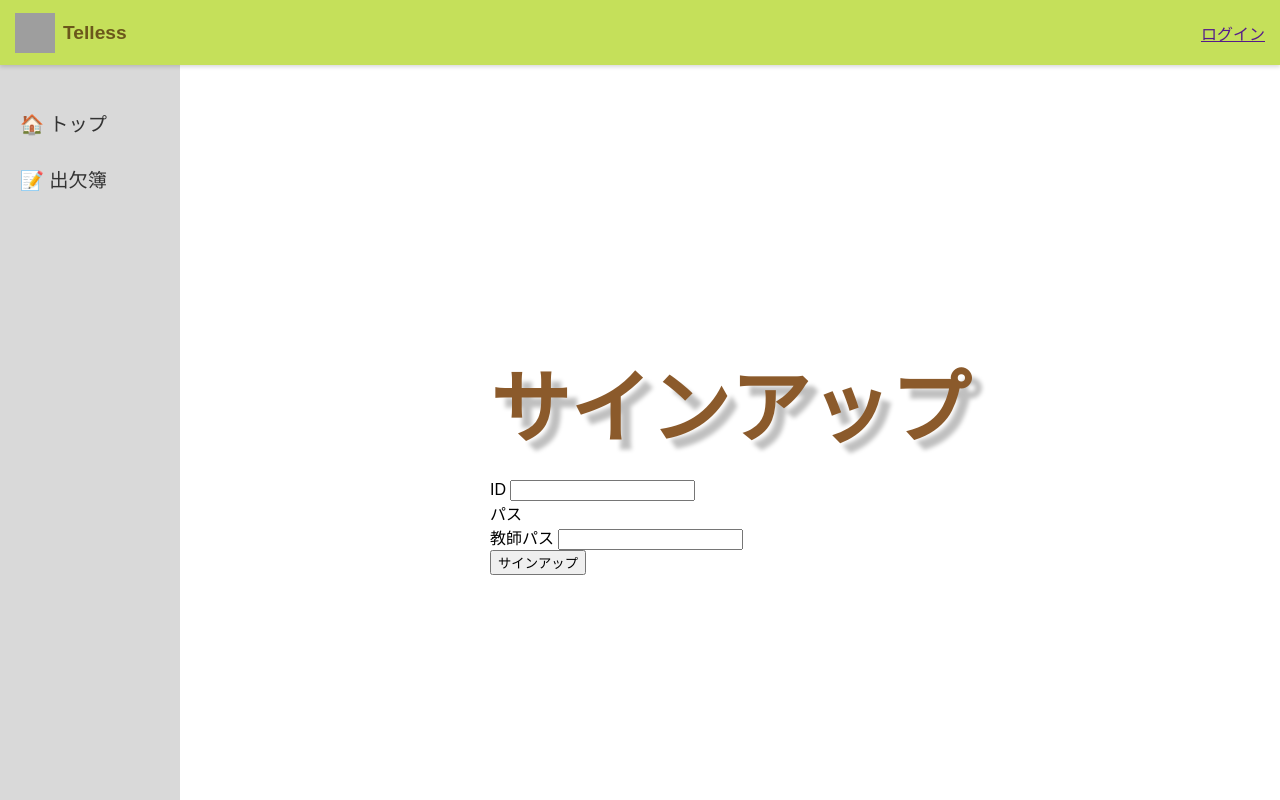
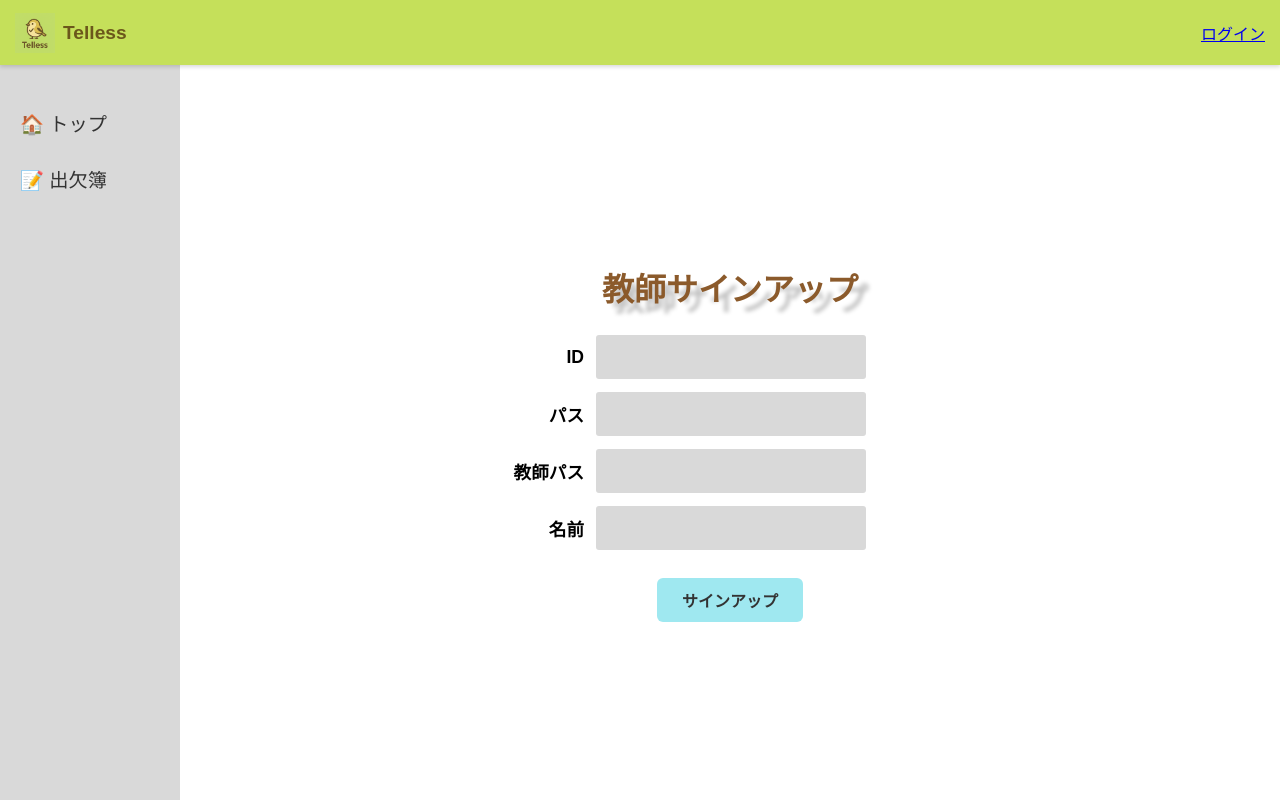
Before and after one commit to 2025-ohara-oita-it-GraduationProject/2025.3C.ohara.oita.it, a Django app: template telles/templates/signup.html in a window 1280 px wide. Run offline with Django 4.2, Linux system fonts and the light colour scheme; the template is opened without the code that fills it: values that come from a table or form of the project are taken from there, others are empty; grey boxes are pictures that could not be loaded.

Commit message:
cssを整えること、ログインに飛ばす、先生のサインアップとログイン

```diff
--- a/telles/static/css/styles.css
+++ b/telles/static/css/styles.css
@@ -258,6 +258,74 @@
 }
 
 /* ================================
+  サインアップ
+================================ */
+.signup-form {
+  display: flex;
+  flex-direction: column;
+  align-items: center;
+  justify-content: center;
+  height: calc(100hv - 65px);
+}
+
+.signup-form .title {
+  margin-bottom: 25px;
+  text-align: center;
+}
+
+.form-field {
+  display: flex;
+  align-items: center;
+  gap: 12px;
+  margin-bottom: 13px;
+  transform: translate(-50px);
+}
+
+.signup-form h1 {
+  color: #8B5A2B;
+  font-size: 2rem;
+  font-weight: bold;
+  margin-bottom: 20px;
+}
+
+/*ラベルと入力欄*/
+.signup-form label {
+  width: 90px;
+  font-size: 1.1rem;
+  font-weight: bold;
+  text-align: right;
+  margin-bottom: 0;
+}
+
+.signup-form input {
+  width: 250px;
+  height: 34px;
+  border: none;
+  background-color: #D9D9D9;
+  border-radius: 3px;
+  padding: 5px 10px;
+  font-size: 1rem;
+}
+
+/*サインアップボタン*/
+.signup-btn {
+  background-color: #9FE8F0;
+  border: none;
+  color: #333;
+  font-weight: bold;
+  font-size: 1rem;
+  padding: 10px 25px;
+  border-radius: 6px;
+  cursor: pointer;
+  margin-top: 15px;
+  align-self: center;
+}
+
+.signup-btn:hover {
+  opacity: 0.85;
+}
+
+/* ================================
    モバイル対応
 ================================ */
 @media (max-width: 480px) {
--- a/telles/templates/base.html
+++ b/telles/templates/base.html
@@ -12,7 +12,7 @@
 <!-- ======= トップバー ======= -->
 <header class="header">
   <div class="header-left">
-    <img src="{% static 'images/テリロン.png' %}" alt="Tellessアイコン" class="app-icon">
+    <img src="{% static 'images/テレロン.png' %}" alt="Tellessアイコン" class="app-icon">
     <span class="app-title">Telless</span>
   </div>
 
@@ -29,7 +29,7 @@
         <button type="submit" class="logout-btn">ログアウト</button>
       </form>
     {% else %}
-      <a href="" class="login-link">ログイン</a>
+      <a href="{% url 'telles:teacher_login' %}" class="login-link">ログイン</a>
     {% endif %}
   </div>
 </header>
--- a/telles/templates/index.html
+++ b/telles/templates/index.html
@@ -11,7 +11,7 @@
     <!-- ボタンメニュー -->
     <div class="menu-box">
       <div class="buttons-vertical">
-        <a href="{% url 'telles:student_signup' %}" class="action-card">
+        <a href="{% url 'telles:teacher_signup' %}" class="action-card">
           <div class="action-icon">+</div>
           <div class="action-text">新規登録</div>
         </a>
--- a/telles/templates/signup.html
+++ b/telles/templates/signup.html
@@ -1,12 +1,12 @@
 {% extends "base.html" %}
-{% block title %}サインアップ{% endblock %}
+{% block title %}教師サインアップ{% endblock %}
 
 {% block content %}
-  <form method="POST" class="signup-form">
+  <form method="POST" class="signup-form" novalidate>
     {% csrf_token %}
-    <h1 class="title">サインアップ</h1>
+    <h1 class="title">教師サインアップ</h1>
 
-    <!-- エラー表示 -->
+    <!-- 全体エラー表示 -->
     {% if form.non_field_errors %}
       <div class="error-list">
         {% for error in form.non_field_errors %}
@@ -15,6 +15,7 @@
       </div>
     {% endif %}
 
+    <!-- ID -->
     <div class="form-field">
       <label for="{{ form.username.id_for_label }}">ID</label>
       {{ form.username }}
@@ -23,14 +24,16 @@
       {% endfor %}
     </div>
 
+    <!-- ログイン用パスワード -->
     <div class="form-field">
-      <label for="{{ form.password1.id_for_label }}">パス</label>
-      {{ form.password1 }}
-      {% for error in form.password1.errors %}
+      <label for="{{ form.password.id_for_label }}">パス</label>
+      {{ form.password }}
+      {% for error in form.password.errors %}
         <p class="error-message">{{ error }}</p>
       {% endfor %}
     </div>
 
+    <!-- 教師用パスワード -->
     <div class="form-field">
       <label for="{{ form.teacher_password.id_for_label }}">教師パス</label>
       {{ form.teacher_password }}
@@ -39,6 +42,16 @@
       {% endfor %}
     </div>
 
+    <!-- 名前 -->
+    <div class="form-field">
+      <label for="{{ form.teacher_name.id_for_label }}">名前</label>
+      {{ form.teacher_name }}
+      {% for error in form.teacher_name.errors %}
+        <p class="error-message">{{ error }}</p>
+      {% endfor %}
+    </div>
+
+    <!-- 送信ボタン -->
     <button type="submit" class="signup-btn">サインアップ</button>
   </form>
 {% endblock %}
--- a/telles/urls.py
+++ b/telles/urls.py
@@ -8,7 +8,7 @@
     path('', views.index_view, name='index'),  # ← トップページをホーム画面に変更
     path('teacher_signup/', views.teacher_signup_view, name='teacher_signup'),
     path('teacher_login/', views.teacher_login_view, name='teacher_login'),
-    path('student_signup/', views.student_signup_view, name='student_signup'),
-    path('student_login/', views.student_login_view, name='student_login'),
+    # path('student_signup/', views.student_signup_view, name='student_signup'),
+    # path('student_login/', views.student_login_view, name='student_login'),
     path('logout/', LogoutView.as_view(next_page='/'), name='logout'),
 ]
```
Also changed, not shown: telles/static/css/style.css (added, +121 -0 lines), telles/templates/login.html (added, +54 -0 lines), telles/views.py (+7 -45 lines), telles/static/images/テレロン.png (added).
